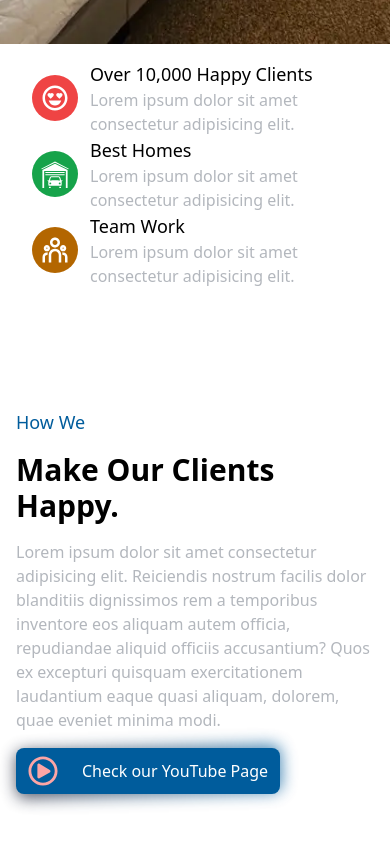
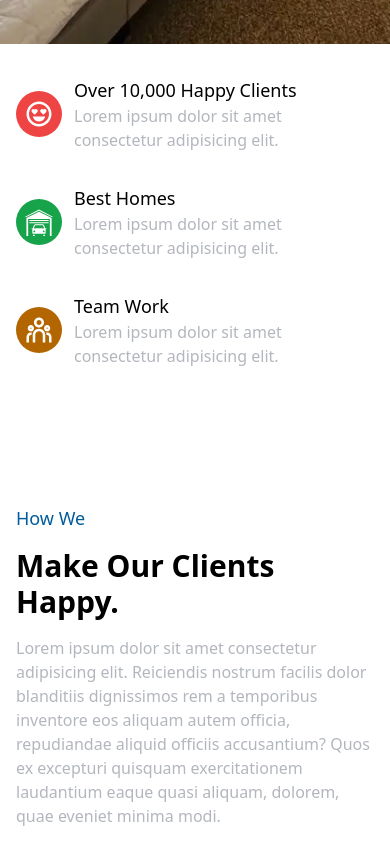
Before and after one commit to smeetinc/anchor-home, a React (Create React App) app: page / in a window 390 px wide. Shown: the part 800-1642 px from the top of the page. Built offline with nearby package versions, Linux system fonts and the light colour scheme.

Commit message:
added margin to hero section

```diff
--- a/src/components/About.jsx
+++ b/src/components/About.jsx
@@ -92,7 +92,7 @@ function About() {
             data-aos-easing="ease-in-sine"
             data-aos-duration="600"
           >
-            <div className="absolute -inset-0.5 bg-gradient-to-r from-primary-100 to-primary-200  rounded-lg blur opacity-75 group-hover:opacity-100 transition duration-1000 group-hover:duration-200 animate-tilt"></div>
+            <div className="absolute -inset-0.5   rounded-lg blur opacity-75 group-hover:opacity-100 transition duration-1000 group-hover:duration-200 animate-tilt"></div>
             <div className="relative flex items-center gap-6 rounded-lg bg-primary-200 py-2 px-3 w-full h-full">
               <FaRegPlayCircle
                 size={30}
--- a/src/components/Hero.jsx
+++ b/src/components/Hero.jsx
@@ -7,10 +7,10 @@ import { Link } from "react-scroll";
 function Hero() {
   return (
     <>
-      <div className="w-full px-4 py-4  ">
+      <div className="w-full  py-4  ">
         <div className="flex flex-col lg:flex-row justify-between items-center px-4">
           <div
-            className="flex items-center gap-3"
+            className="flex items-center gap-3 my-4 lg:my-0"
             data-aos="fade-down"
             data-aos-offset="200"
             data-aos-easing="ease-in-sine"
@@ -27,7 +27,7 @@ function Hero() {
             </div>
           </div>
           <div
-            className="flex items-center gap-3"
+            className="flex items-center gap-3 my-4 lg:my-0"
             data-aos="fade-down"
             data-aos-offset="200"
             data-aos-easing="ease-in-sine"
@@ -45,7 +45,7 @@ function Hero() {
             </div>
           </div>
           <div
-            className="flex items-center gap-3"
+            className="flex items-center gap-3 my-4 lg:my-0"
             data-aos="fade-down"
             data-aos-offset="200"
             data-aos-easing="ease-in-sine"
```
